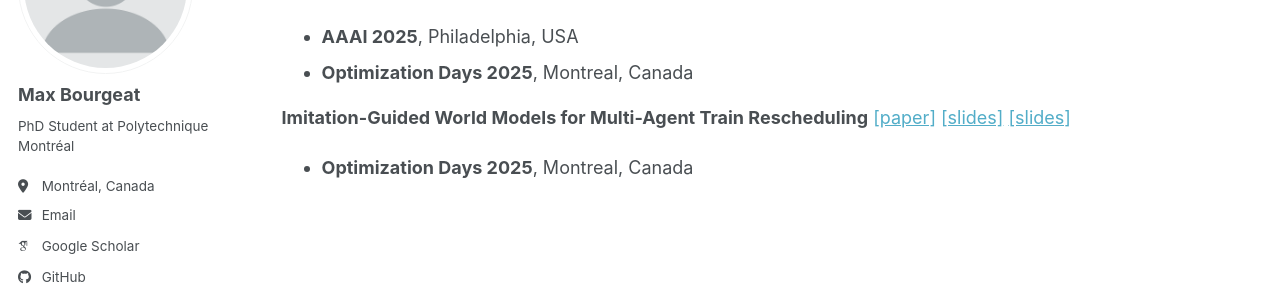
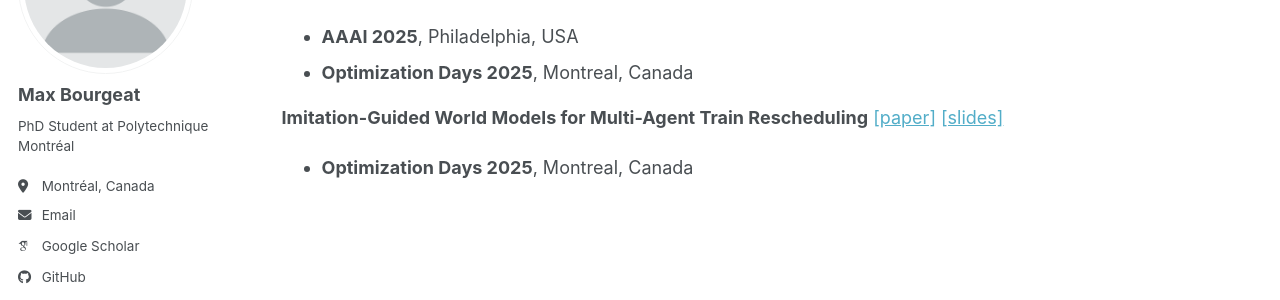
Before and after one commit to Max9294D/Max9294D.github.io, a Jekyll site: the page built from _talks/2012-03-01-talk-1.md, in a window 1280 px wide. Shown: the part 200-500 px from the top of the page. Built offline with Jekyll 4.4.1, drawn with Linux system fonts in a browser that asks for light colours; some web fonts are replaced; a script bundle is joined from its source files by our own code; library files that are not in the unit come from our copies.

Commit message:
Fix formatting for talk details in markdown

```diff
--- a/_talks/2012-03-01-talk-1.md
+++ b/_talks/2012-03-01-talk-1.md
@@ -12,5 +12,5 @@
 - **AAAI 2025**, Philadelphia, USA
 - **Optimization Days 2025**, Montreal, Canada
 
-**Imitation-Guided World Models for Multi-Agent Train Rescheduling**  [[paper]](https://arxiv.org/pdf/2402.02857) [[slides]](/files/Presentation_JDS_Optim.pdf) [[slides]](/files/Poster_NeurIPS_Landscape.pdf) <br>
+**Imitation-Guided World Models for Multi-Agent Train Rescheduling**  [[paper]](https://arxiv.org/pdf/2402.02857) [[slides]](/files/Presentation_JDS_Optim.pdf) <br>
 - **Optimization Days 2025**, Montreal, Canada
```
